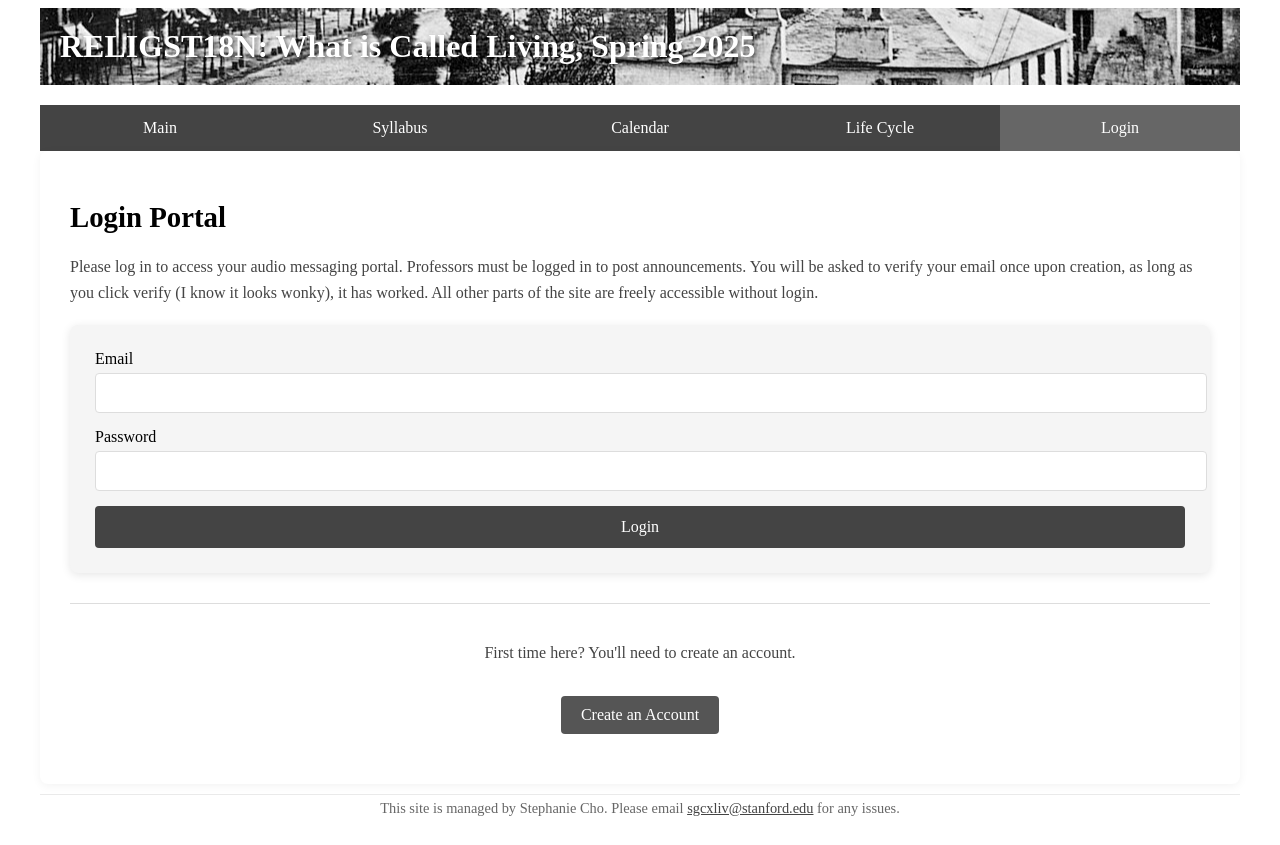
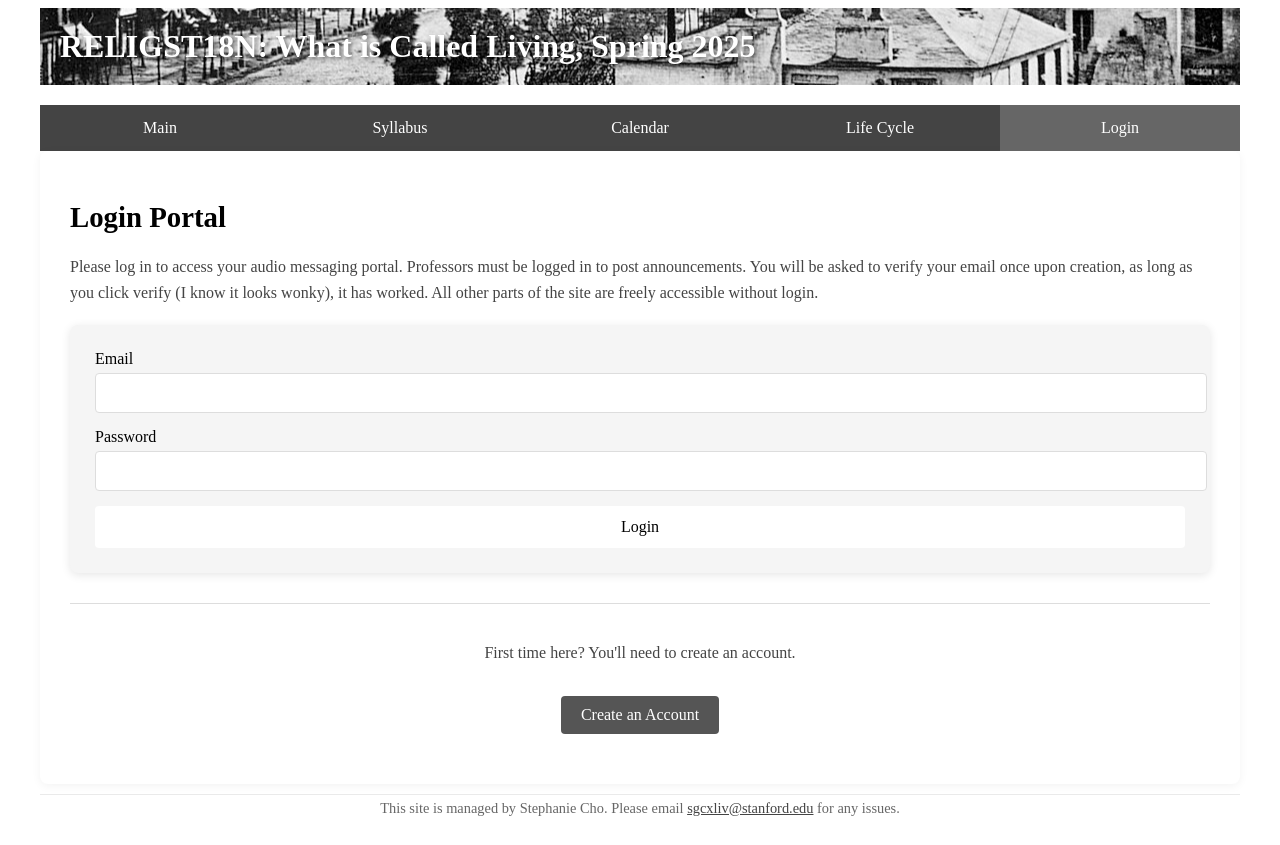
Before and after one commit to sgcxliv/calledliving, a Next.js app: page /login in a window 1280 px wide. Built offline with nearby package versions, Linux system fonts and the light colour scheme.

Commit message:
Update globals.css

```diff
--- a/styles/globals.css
+++ b/styles/globals.css
@@ -100,8 +100,8 @@
 }
 
 button[type="submit"] {
-  background-color: #444;
-  color: white;
+  background-color: #fff;
+  color: black;
   border: none;
   padding: 12px 20px;
   border-radius: 4px;
@@ -129,8 +129,8 @@ button[type="submit"]:disabled {
 .signup-button, .login-button {
   display: inline-block;
   padding: 10px 20px;
-  background-color: #555;
-  color: white;
+  background-color: #fff;
+  color: black;
   text-decoration: none;
   border-radius: 4px;
   margin-top: 10px;
```
